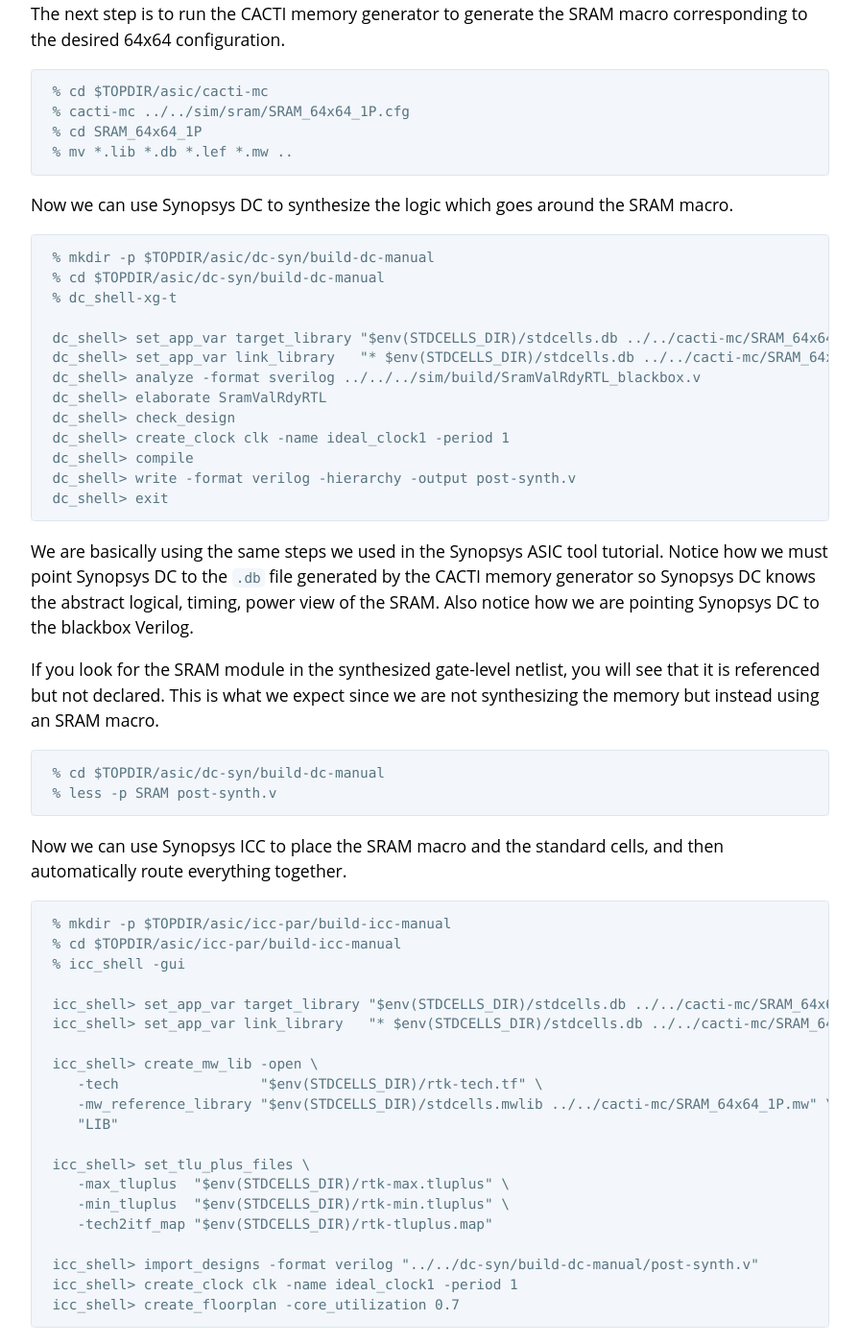
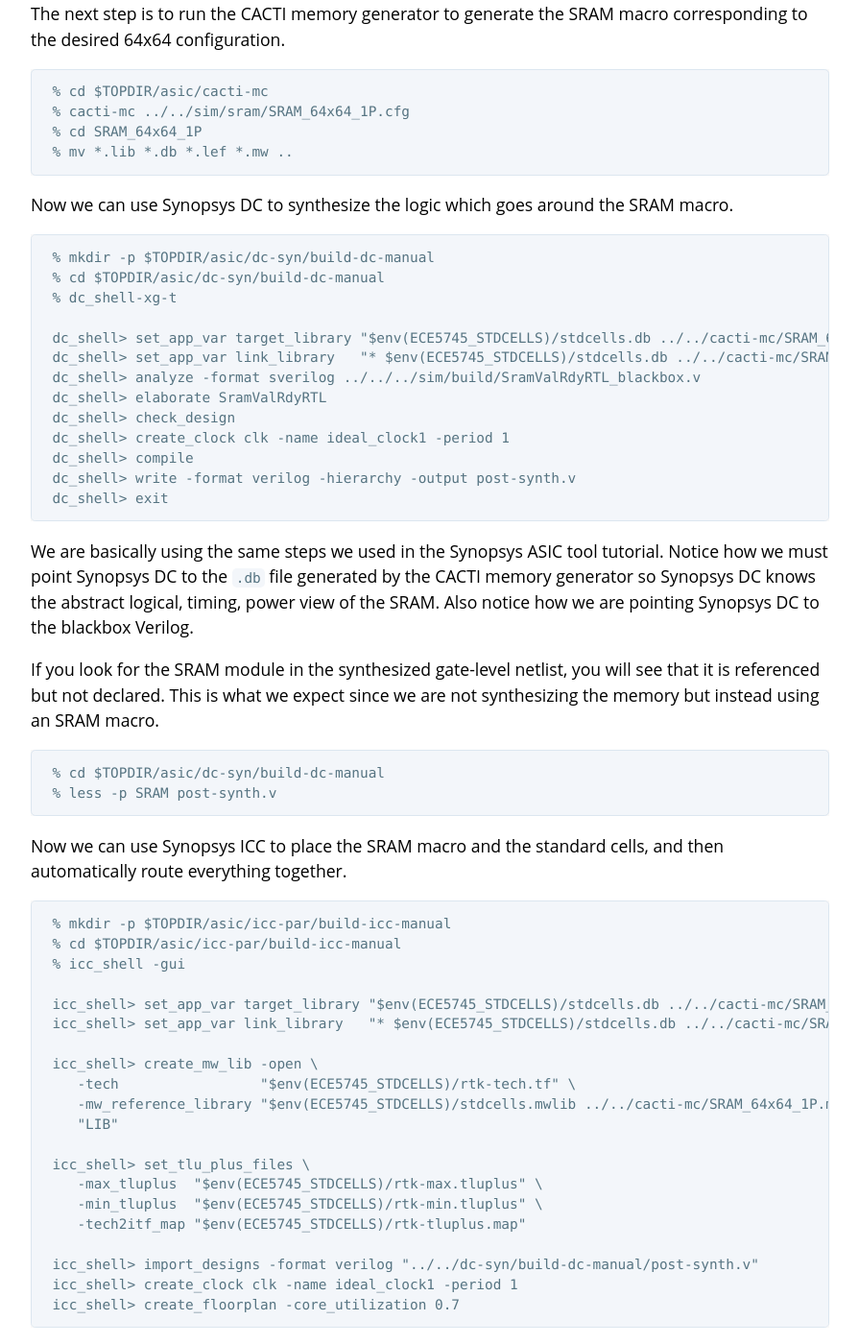
Before and after one commit to cornell-ece5745/ece5745-tut8-sram, a Jekyll site: the page built from docs/index.md, in a window 1280 px wide and 1400 px high, scrolled down 21161 px. Shown: the whole window at 96% size, without its empty margins (192-1087 px from the left). Built offline with Jekyll 4.4.1, drawn with Linux system fonts in a browser that asks for light colours; our own code applies the rules of GitHub Pages for plain Markdown files; some of the changed text lies outside the part shown.

Commit message:
staff update from: ece5745-tut8-sram-0.0-645-g4dce108 [ci skip]

````diff
--- a/docs/index.md
+++ b/docs/index.md
@@ -197,7 +197,7 @@
 
 ```
  % cd $TOPDIR/asic/saed-mc/SRAM_64x64_1P
- % klayout -l $STDCELLS_DIR/klayout.lyp SRAM_64x64_1P.gds
+ % klayout -l $ECE5745_STDCELLS/klayout.lyp SRAM_64x64_1P.gds
 ```
 
 The following figure shows the layout for the SRAM macro. In Klayout, you
@@ -912,8 +912,8 @@
  % cd $TOPDIR/asic/dc-syn/build-dc-manual
  % dc_shell-xg-t
 
- dc_shell> set_app_var target_library "$env(STDCELLS_DIR)/stdcells.db ../../cacti-mc/SRAM_64x64_1P.db"
- dc_shell> set_app_var link_library   "* $env(STDCELLS_DIR)/stdcells.db ../../cacti-mc/SRAM_64x64_1P.db"
+ dc_shell> set_app_var target_library "$env(ECE5745_STDCELLS)/stdcells.db ../../cacti-mc/SRAM_64x64_1P.db"
+ dc_shell> set_app_var link_library   "* $env(ECE5745_STDCELLS)/stdcells.db ../../cacti-mc/SRAM_64x64_1P.db"
  dc_shell> analyze -format sverilog ../../../sim/build/SramValRdyRTL_blackbox.v
  dc_shell> elaborate SramValRdyRTL
  dc_shell> check_design
@@ -947,18 +947,18 @@
  % cd $TOPDIR/asic/icc-par/build-icc-manual
  % icc_shell -gui
 
- icc_shell> set_app_var target_library "$env(STDCELLS_DIR)/stdcells.db ../../cacti-mc/SRAM_64x64_1P.db"
- icc_shell> set_app_var link_library   "* $env(STDCELLS_DIR)/stdcells.db ../../cacti-mc/SRAM_64x64_1P.db"
+ icc_shell> set_app_var target_library "$env(ECE5745_STDCELLS)/stdcells.db ../../cacti-mc/SRAM_64x64_1P.db"
+ icc_shell> set_app_var link_library   "* $env(ECE5745_STDCELLS)/stdcells.db ../../cacti-mc/SRAM_64x64_1P.db"
 
  icc_shell> create_mw_lib -open \
-    -tech                 "$env(STDCELLS_DIR)/rtk-tech.tf" \
-    -mw_reference_library "$env(STDCELLS_DIR)/stdcells.mwlib ../../cacti-mc/SRAM_64x64_1P.mw" \
+    -tech                 "$env(ECE5745_STDCELLS)/rtk-tech.tf" \
+    -mw_reference_library "$env(ECE5745_STDCELLS)/stdcells.mwlib ../../cacti-mc/SRAM_64x64_1P.mw" \
     "LIB"
 
  icc_shell> set_tlu_plus_files \
-    -max_tluplus  "$env(STDCELLS_DIR)/rtk-max.tluplus" \
-    -min_tluplus  "$env(STDCELLS_DIR)/rtk-min.tluplus" \
-    -tech2itf_map "$env(STDCELLS_DIR)/rtk-tluplus.map"
+    -max_tluplus  "$env(ECE5745_STDCELLS)/rtk-max.tluplus" \
+    -min_tluplus  "$env(ECE5745_STDCELLS)/rtk-min.tluplus" \
+    -tech2itf_map "$env(ECE5745_STDCELLS)/rtk-tluplus.map"
 
  icc_shell> import_designs -format verilog "../../dc-syn/build-dc-manual/post-synth.v"
  icc_shell> create_clock clk -name ideal_clock1 -period 1
````
